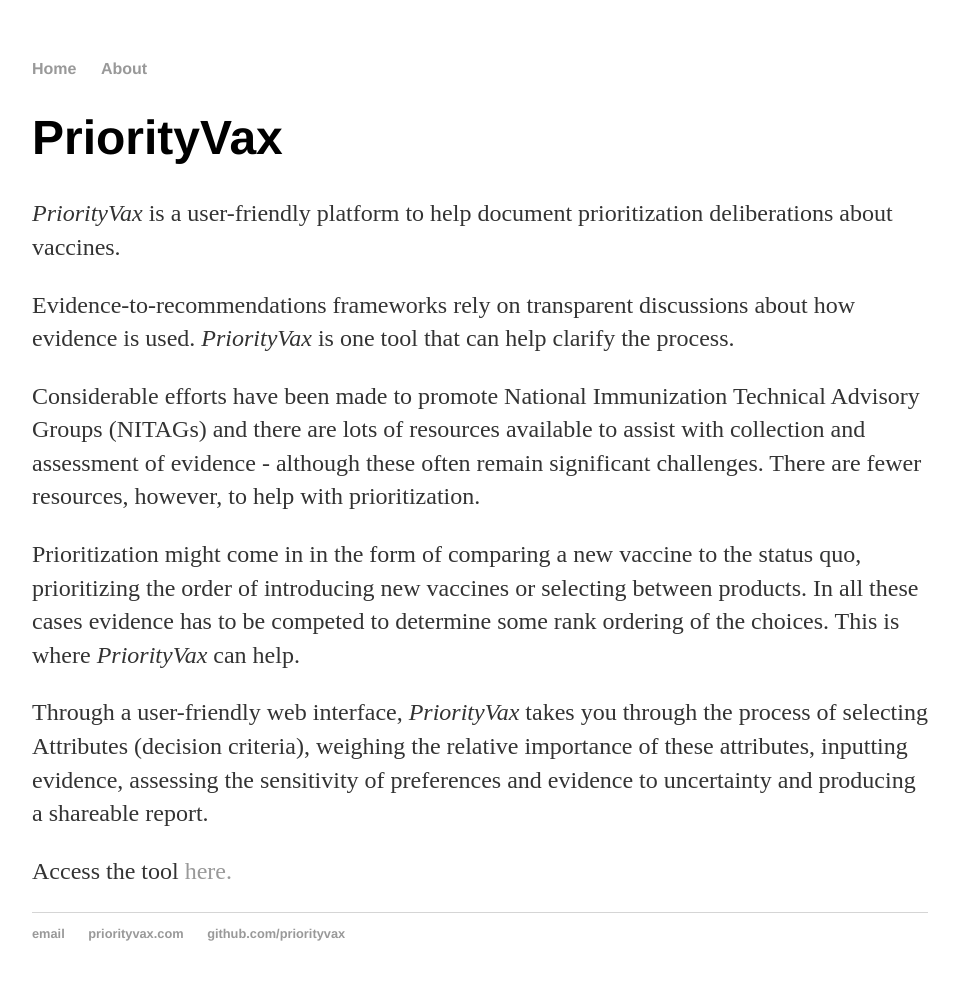
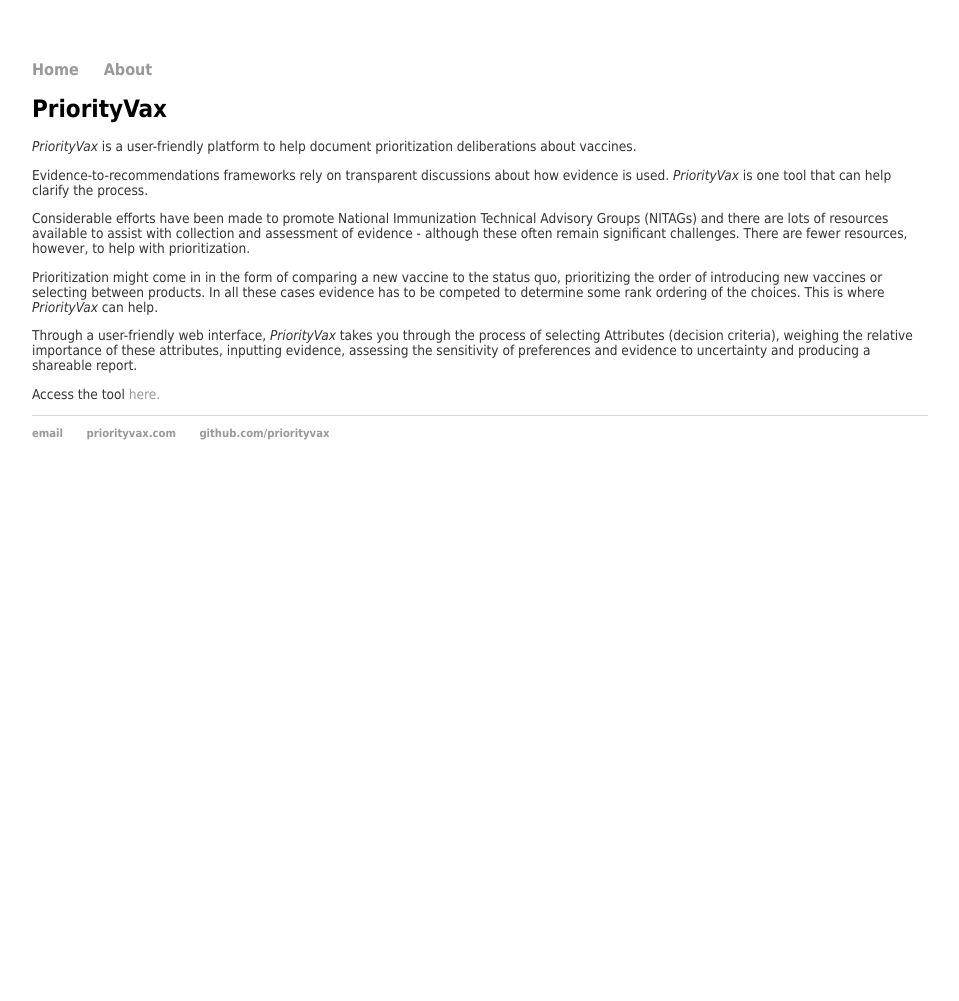
Before and after one commit to bjjmccormick/bjjmccormick.github.io, a Jekyll site: the page built from index.html, in a window 1280 px wide. Shown: the whole page, without its empty margins (160-1119 px from the left). Built offline with Jekyll 4.4.1, drawn with Linux system fonts in a browser that asks for light colours; after the commit the page ends 900 px from its top, so only the background shows below that.

Commit message:
Update main.css
change fonts & sizes

```diff
--- a/css/main.css
+++ b/css/main.css
@@ -3,7 +3,7 @@
     width: 70%;
 }
 nav ul, footer ul {
-    font-family:'Helvetica', 'Arial', 'Sans-Serif';
+    font-family: 'Tahoma', 'Geneva', 'Sans-Serif';
     padding: 0px;
     list-style: none;
     font-weight: bold;
@@ -20,22 +20,23 @@
     text-decoration: underline;
 }
 h1 {
-    font-size: 3em;
-    font-family:'Helvetica', 'Arial', 'Sans-Serif';
+    font-size: 1.5em;
+    font-family: 'Tahoma', 'Geneva', 'Sans-Serif';
 }
 p {
-    font-size: 1.5em;
-    line-height: 1.4em;
+    font-family: 'Tahoma', 'Geneva', 'Sans-Serif';
+    font-size: 0.85em;
+    line-height: 1.1em;
     color: #333;
 }
 footer {
     border-top: 1px solid #d5d5d5;
-    font-size: .8em;
+    font-size: .7em;
 }
 
 ul.posts {
     margin: 20px auto 40px;
-    font-size: 1.5em;
+    font-size: 0.75em;
 }
 
 ul.posts li {
```
